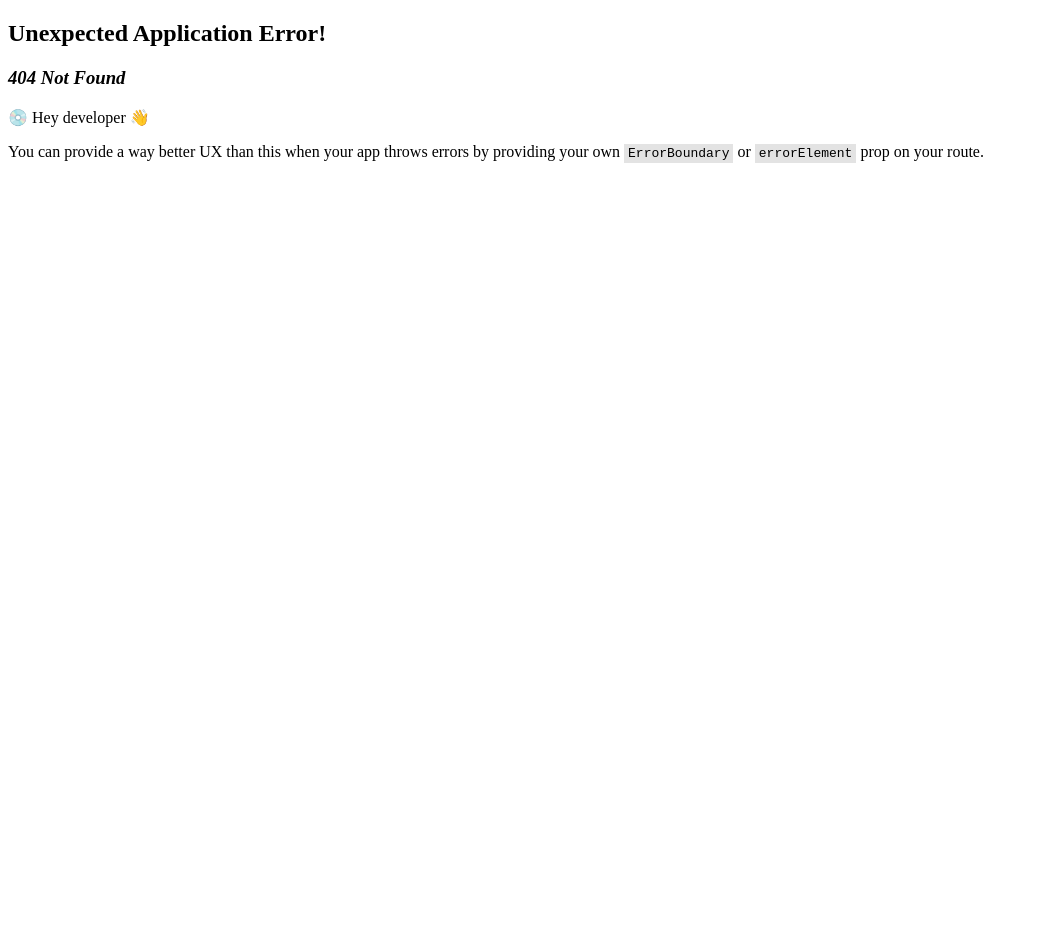
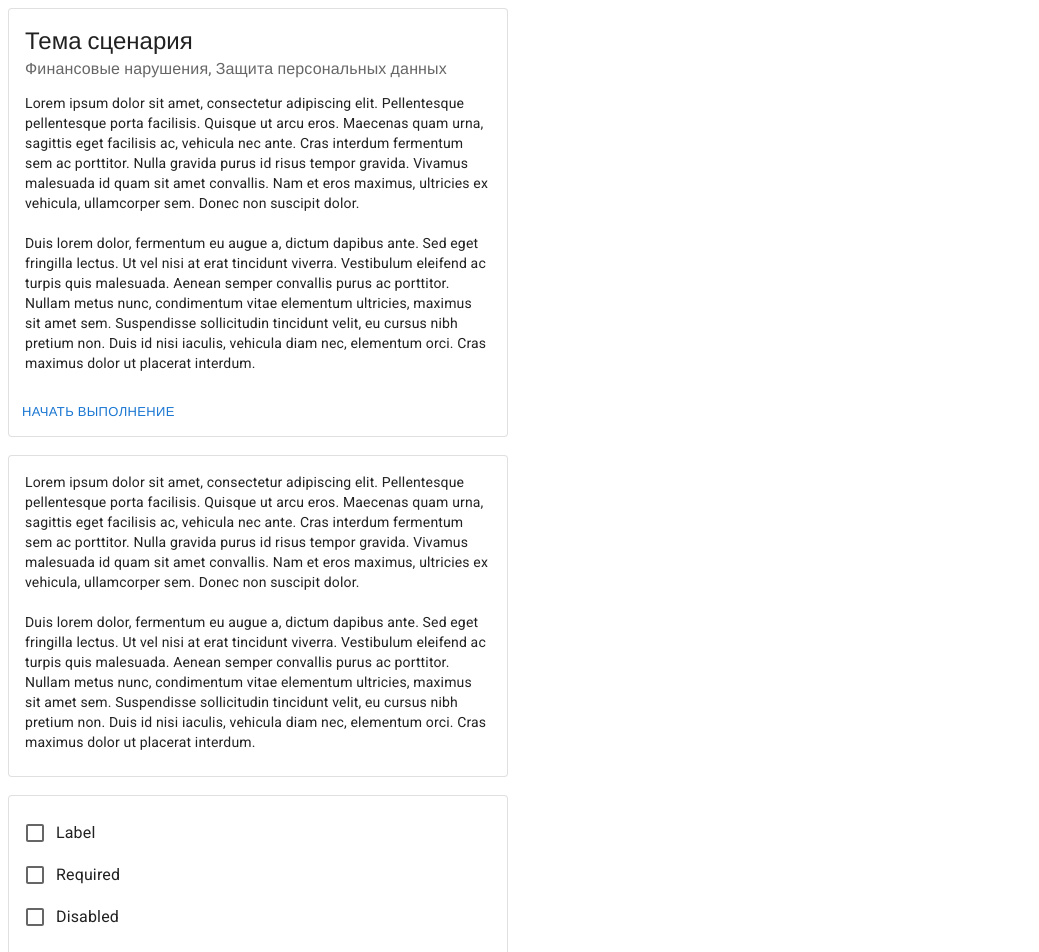
Before and after one commit to csit-sgu/fsp-finals-frontend, a React (Vite) app: page /script1 in a window 1280 px wide. Before the commit this address had no page. Shown: the top 952 px of the page, without its empty margins (0-1039 px from the left). Before the commit the page ends 800 px from the top, so only its background shows below. Built offline with nearby package versions, Linux system fonts and the light colour scheme; a web font is replaced by a local one.

Commit message:
Add basic Script Blocks

```diff
--- a/src/main.tsx
+++ b/src/main.tsx
@@ -4,6 +4,7 @@ import { RouterProvider, createBrowserRouter } from 'react-router-dom';
 import { HomePage } from './pages/Home/HomePage';
 import { LoginPage } from './pages/Login/LoginPage';
 import { RegisterPage } from './pages/Register/RegisterPage';
+import { ScriptPage } from './pages/ScriptPage/ScriptPage';
 import '@fontsource/roboto/300.css';
 import '@fontsource/roboto/400.css';
 import '@fontsource/roboto/500.css';
@@ -22,6 +23,10 @@ const router = createBrowserRouter([
     path: '/register',
     element: <RegisterPage />,
   },
+  {
+    path: '/script1',
+    element: <ScriptPage />,
+  },
 ]);
 
 ReactDOM.createRoot(document.getElementById('root')!).render(
--- /dev/null
+++ b/src/pages/ScriptPage/BlockCheckbox.tsx
@@ -0,0 +1,28 @@
+import FormControlLabel from '@mui/material/FormControlLabel';
+import Box from '@mui/material/Box';
+import Card from '@mui/material/Card';
+import CardContent from '@mui/material/CardContent';
+import CardActions from '@mui/material/CardActions';
+import Button from '@mui/material/Button';
+import FormGroup from '@mui/material/FormGroup';
+import Checkbox from '@mui/material/Checkbox';
+
+// TODO: add types
+export const BlockCheckbox = ({ lock, submitCallback }: any) => {
+  return (
+    <Box sx={{ maxWidth: 500 }}>
+      <Card variant="outlined">
+        <CardContent>
+          <FormGroup>
+            <FormControlLabel disabled={lock} control={<Checkbox />} label="Label" />
+            <FormControlLabel disabled={lock} control={<Checkbox />} label="Required" />
+            <FormControlLabel disabled={lock} control={<Checkbox />} label="Disabled" />
+          </FormGroup>
+        </CardContent>
+        <CardActions>
+          <Button size="small" onClick={submitCallback}>Принять</Button>
+        </CardActions>
+      </Card>
+    </Box>
+  );
+}
--- /dev/null
+++ b/src/pages/ScriptPage/BlockDescription.tsx
@@ -0,0 +1,30 @@
+import Box from '@mui/material/Box';
+import Card from '@mui/material/Card';
+import CardContent from '@mui/material/CardContent';
+import Typography from '@mui/material/Typography';
+
+export const BlockDescription = () => {
+  return (
+    <Box sx={{ maxWidth: 500 }}>
+      <Card variant="outlined">
+        <CardContent>
+          <Typography variant="body2">
+            Lorem ipsum dolor sit amet, consectetur adipiscing elit. Pellentesque pellentesque porta
+            facilisis. Quisque ut arcu eros. Maecenas quam urna, sagittis eget facilisis ac,
+            vehicula nec ante. Cras interdum fermentum sem ac porttitor. Nulla gravida purus id
+            risus tempor gravida. Vivamus malesuada id quam sit amet convallis. Nam et eros maximus,
+            ultricies ex vehicula, ullamcorper sem. Donec non suscipit dolor.
+            <br />
+            <br />
+            Duis lorem dolor, fermentum eu augue a, dictum dapibus ante. Sed eget fringilla lectus.
+            Ut vel nisi at erat tincidunt viverra. Vestibulum eleifend ac turpis quis malesuada.
+            Aenean semper convallis purus ac porttitor. Nullam metus nunc, condimentum vitae
+            elementum ultricies, maximus sit amet sem. Suspendisse sollicitudin tincidunt velit, eu
+            cursus nibh pretium non. Duis id nisi iaculis, vehicula diam nec, elementum orci. Cras
+            maximus dolor ut placerat interdum.
+          </Typography>
+        </CardContent>
+      </Card>
+    </Box>
+  );
+};
--- /dev/null
+++ b/src/pages/ScriptPage/BlockRadio.tsx
@@ -0,0 +1,37 @@
+import Radio from '@mui/material/Radio';
+import RadioGroup from '@mui/material/RadioGroup';
+import FormControlLabel from '@mui/material/FormControlLabel';
+import FormControl from '@mui/material/FormControl';
+import FormLabel from '@mui/material/FormLabel';
+import Box from '@mui/material/Box';
+import Card from '@mui/material/Card';
+import CardContent from '@mui/material/CardContent';
+import CardActions from '@mui/material/CardActions';
+import Button from '@mui/material/Button';
+
+// TODO: add types
+export const BlockRadio = ({ lock, submitCallback }: any) => {
+  return (
+    <Box sx={{ maxWidth: 500 }}>
+      <Card variant="outlined">
+        <CardContent>
+          <FormControl>
+            <FormLabel id="demo-radio-buttons-group-label">Gender</FormLabel>
+            <RadioGroup
+              aria-labelledby="demo-radio-buttons-group-label"
+              defaultValue="female"
+              name="radio-buttons-group"
+            >
+              <FormControlLabel value="female" control={<Radio disabled={lock}/>} label="Female" />
+              <FormControlLabel value="male" control={<Radio disabled={lock}/>} label="Male" />
+              <FormControlLabel value="other" control={<Radio disabled={lock}/>} label="Other" />
+            </RadioGroup>
+          </FormControl>
+        </CardContent>
+        <CardActions>
+          <Button size="small" onClick={submitCallback}>Принять</Button>
+        </CardActions>
+      </Card>
+    </Box>
+  );
+};
--- /dev/null
+++ b/src/pages/ScriptPage/BlockTextfield.tsx
@@ -0,0 +1,29 @@
+import Box from '@mui/material/Box';
+import TextField from '@mui/material/TextField';
+import Card from '@mui/material/Card';
+import CardContent from '@mui/material/CardContent';
+import CardActions from '@mui/material/CardActions';
+import Button from '@mui/material/Button';
+
+// TODO: add types
+export const BlockTextfield = ({ lock, submitCallback }: any) => {
+  return (
+    <Box sx={{ maxWidth: 500 }}>
+      <Card variant="outlined">
+        <CardContent>
+          <TextField
+            id="outlined-multiline-static"
+            label="Multiline"
+            multiline
+            rows={4}
+            defaultValue="Default Value"
+            disabled={lock}
+          />
+        </CardContent>
+        <CardActions>
+          <Button size="small" onClick={submitCallback}>Принять</Button>
+        </CardActions>
+      </Card>
+    </Box>
+  );
+};
--- /dev/null
+++ b/src/pages/ScriptPage/ScriptBlock.tsx
@@ -0,0 +1,67 @@
+import Box from '@mui/material/Box';
+import { useState } from 'react';
+import { BlockRadio } from './BlockRadio';
+import { BlockDescription } from './BlockDescription';
+import { BlockTextfield } from './BlockTextfield';
+import { BlockCheckbox } from './BlockCheckbox';
+
+enum QuestionState {
+  Answering,
+  Sending,
+  Locked,
+}
+
+// TODO: add types
+function createSubmitCallback(onSubmit: any, setStateCallback: any, state: any) {
+  return () => {
+    onSubmit(0, BlockType.Checkbox, 'hello');
+    setStateCallback(state);
+  };
+}
+
+export enum BlockType {
+  Radio,
+  Checkbox,
+  Textfield,
+}
+
+// TODO: add types
+export const ScriptBlock = ({ blockType, onSubmit }: any) => {
+  const [qState, setQState] = useState(QuestionState.Answering);
+
+  let block;
+  switch (blockType) {
+    case BlockType.Radio:
+      block = (
+        <BlockRadio
+          lock={qState !== QuestionState.Answering}
+          submitCallback={createSubmitCallback(onSubmit, setQState, QuestionState.Locked)}
+        />
+      );
+      break;
+    case BlockType.Checkbox:
+      block = (
+        <BlockCheckbox
+          lock={qState !== QuestionState.Answering}
+          submitCallback={createSubmitCallback(onSubmit, setQState, QuestionState.Locked)}
+        />
+      );
+      break;
+    case BlockType.Textfield:
+      block = (
+        <BlockTextfield
+          lock={qState !== QuestionState.Answering}
+          submitCallback={createSubmitCallback(onSubmit, setQState, QuestionState.Locked)}
+        />
+      );
+      break;
+  }
+
+  return (
+    <Box>
+      <BlockDescription />
+      <br />
+      {block}
+    </Box>
+  );
+};
--- /dev/null
+++ b/src/pages/ScriptPage/ScriptPage.tsx
@@ -0,0 +1,76 @@
+import * as React from 'react';
+import Box from '@mui/material/Box';
+import Card from '@mui/material/Card';
+import CardActions from '@mui/material/CardActions';
+import CardContent from '@mui/material/CardContent';
+import Button from '@mui/material/Button';
+import Typography from '@mui/material/Typography';
+
+import { BlockType } from './ScriptBlock';
+import { ScriptBlock } from './ScriptBlock';
+
+const card = (
+  <React.Fragment>
+    <CardContent>
+      <Typography variant="h5" component="div">
+        Тема сценария
+      </Typography>
+      <Typography sx={{ mb: 1.5 }} color="text.secondary">
+        Финансовые нарушения, Защита персональных данных
+      </Typography>
+      <Typography variant="body2">
+        Lorem ipsum dolor sit amet, consectetur adipiscing elit. Pellentesque pellentesque porta
+        facilisis. Quisque ut arcu eros. Maecenas quam urna, sagittis eget facilisis ac, vehicula
+        nec ante. Cras interdum fermentum sem ac porttitor. Nulla gravida purus id risus tempor
+        gravida. Vivamus malesuada id quam sit amet convallis. Nam et eros maximus, ultricies ex
+        vehicula, ullamcorper sem. Donec non suscipit dolor.
+        <br />
+        <br />
+        Duis lorem dolor, fermentum eu augue a, dictum dapibus ante. Sed eget fringilla lectus. Ut
+        vel nisi at erat tincidunt viverra. Vestibulum eleifend ac turpis quis malesuada. Aenean
+        semper convallis purus ac porttitor. Nullam metus nunc, condimentum vitae elementum
+        ultricies, maximus sit amet sem. Suspendisse sollicitudin tincidunt velit, eu cursus nibh
+        pretium non. Duis id nisi iaculis, vehicula diam nec, elementum orci. Cras maximus dolor ut
+        placerat interdum.
+      </Typography>
+    </CardContent>
+    <CardActions>
+      <Button size="small">Начать выполнение</Button>
+    </CardActions>
+  </React.Fragment>
+);
+
+const ScriptCard = () => {
+  return (
+    <Box sx={{ maxWidth: 500 }}>
+      <Card variant="outlined">{card}</Card>
+    </Box>
+  );
+};
+
+// TODO: add types
+function createOnSubmit(blocks: any, updateBlocks: any) {
+  function onSubmit(blockId: number, blocktype: BlockType, value: any) {
+    const newblock = BlockType.Checkbox;
+    // TODO: send blockid, blocktype, value to backend
+    updateBlocks([...blocks, newblock]);
+  }
+  return onSubmit;
+}
+
+export const ScriptPage = () => {
+  const [blockList, updateBlockList] = React.useState([BlockType.Checkbox]);
+  const onSubmit = createOnSubmit(blockList, updateBlockList);
+
+  return (
+    <Box>
+      <ScriptCard />
+      <br />
+      {
+        blockList.map((block, idx) => (
+          <ScriptBlock key={idx} blockType={block} onSubmit={onSubmit} />
+        ))
+      }
+    </Box>
+  );
+};
```
